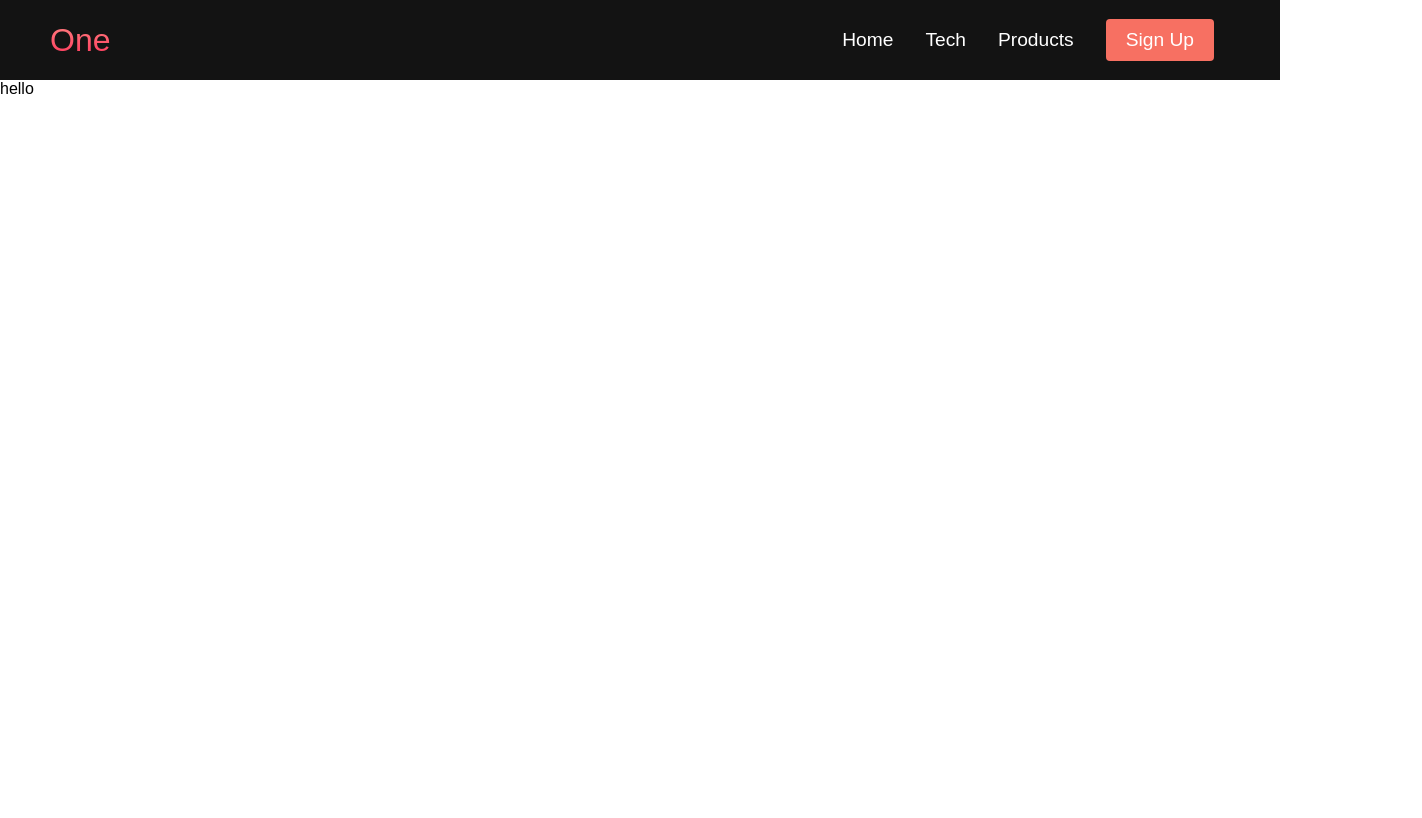
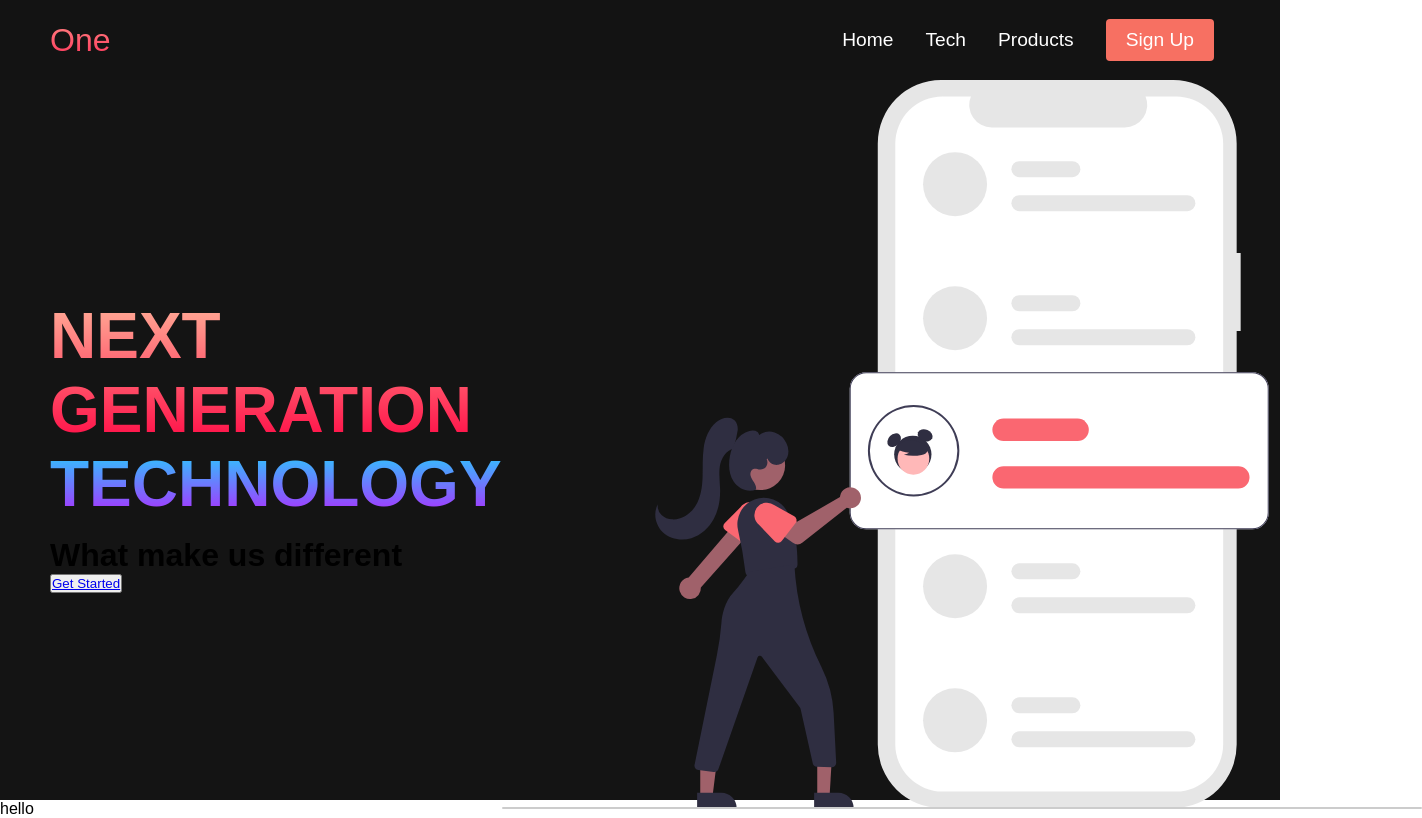
Before and after one commit to DuleeshaGamalathge/one, a plain HTML site: page index.html in a window 1280 px wide. Shown: the whole page, 1422 px wide, since content can reach past the window. Drawn offline with Linux system fonts and the light colour scheme.

Commit message:
adding hero section

```diff
--- a/index.html
+++ b/index.html
@@ -8,6 +8,7 @@
     <link rel="stylesheet" href="styles.css">
 </head>
 <body>
+    <!--navbar section-->
     <nav class="navbar">
         <div class="navbar__container">
             <a href="/" id="navbar__logo">One</a>
@@ -32,6 +33,22 @@
             </ul>
         </div>
     </nav>
+
+    <!--Hero section-->
+    <div class="main">
+        <div class="main__container">
+            <div class="main__content">
+                <h1>NEXT GENERATION</h1>
+                <h2>TECHNOLOGY</h2>
+                <P>What make us different</P>
+                <button class="main__btn"><a href="/">Get Started</a></button>
+            </div>
+            <div class="main__img__container">
+                <img src="images/pic1.svg" alt="main__img">
+            </div>
+        </div>
+    </div>
+
     <script src="app.js"></script>
     <p>hello</p>
 
--- a/styles.css
+++ b/styles.css
@@ -199,3 +199,48 @@
         transform: translateY(-8px) rotate(-45deg);
     }
 }
+
+/*hero section*/
+.main{
+    background-color: #141414;
+}
+
+.main__container{
+    display: grid;
+    grid-template-columns: 1fr 1fr;
+    align-items: center;
+    justify-self: center;
+    margin: 0 auto;
+    height: 90vh;
+    background-color: #141414;
+    z-index: 1;
+    width: 100%;
+    max-width: 1300px;
+    padding: 0 50px;
+}
+
+.main__content h1{
+    font-size: 4rem;
+    background-color: #ff8177;
+    background-image: linear-gradient(to top, #ff0844 0%, #ffb199 100%);
+    background-size: 100%;
+    -webkit-background-clip: text;
+    -moz-background-clip: text;
+    -webkit-text-fill-color: transparent;
+}
+
+.main__content h2{
+    font-size: 4rem;
+    background-color: #ff8177;
+    background-image: linear-gradient(to top, #b721ff 0%, #21d4fd 100%);
+    background-size: 100%;
+    -webkit-background-clip: text;
+    -moz-background-clip: text;
+    -webkit-text-fill-color: transparent;
+}
+
+.main__content p{
+    margin-top: 1rem;
+    font-size: 2rem;
+    font-weight: 700;
+}
```
Also changed, not shown: images/pic1.svg (added).
